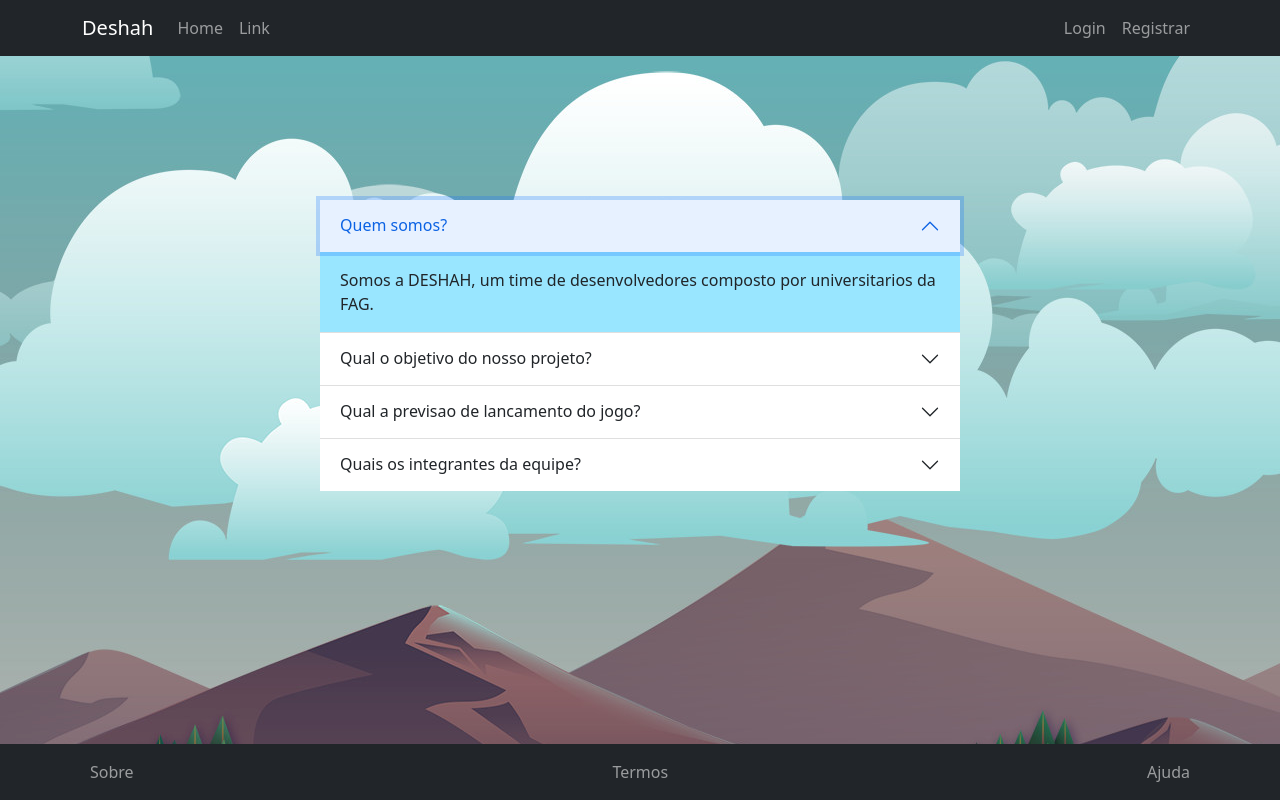
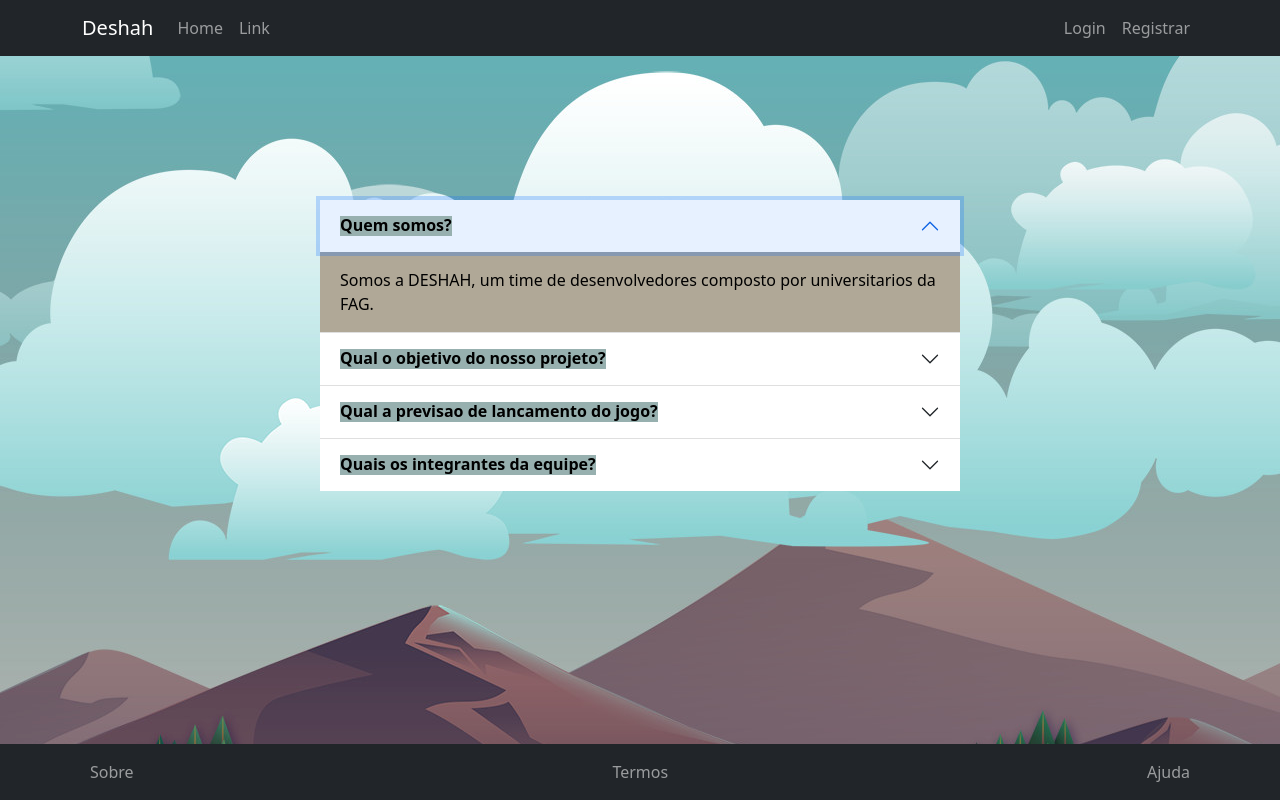
Before and after one commit to Nirayuki/deshah, a Next.js app: page /sobre in a window 1280 px wide. Both pictures are taken after a click on the button "Quem somos?". Built offline with nearby package versions, Linux system fonts and the light colour scheme.

Commit message:
Algumas otimizacoes de codigo

```diff
--- a/pages/sobre.js
+++ b/pages/sobre.js
@@ -7,41 +7,71 @@ import CustomColorContainer from '../src/components/CustomColorContainer';
 export default function Sobre() {// sobre somos negrito etc backgroun e fundo branco
     return (
 
-         <Layout>
-             <div style={{background:'url(background.png)',backgroundPosition:'center center',height:'100vh'}}>
-                <Accordion style={{width:'50%', marginLeft:'auto', marginRight:'auto', position:'relative', top:'200px'}} flush >
+        <Layout>
 
-                    <Accordion.Item  eventKey="0">
-                        <Accordion.Header as='h1'>Quem somos?</Accordion.Header>
+            <style type="text/css">
+                {`
 
-                        <Accordion.Body style={{background:'#99e6ff'}}>
+                    .AccordionHead{
+                        font-weight:bold;
+                        color:#000;
+                        background:#97b0af;
+
+                    }
+
+                    .AccordionBody{
+                        background-color: #b0a897;
+                        color: #000;
+                        font-weight:500;
+                    }
+
+
+                `}
+            </style>
+            <div style={{ background: 'url(background.png)', backgroundPosition: 'center center', height: '100vh' }}>
+                <Accordion style={{ width: '50%', marginLeft: 'auto', marginRight: 'auto', position: 'relative', top: '200px'  }} flush  >
+
+                    <Accordion.Item eventKey="0" >
+                        <Accordion.Header>
+                            <div className='AccordionHead'>Quem somos?</div>
+                        </Accordion.Header>
+
+                        <Accordion.Body className='AccordionBody'>
                             Somos a DESHAH, um time de desenvolvedores composto por universitarios da FAG.
                         </Accordion.Body>
                     </Accordion.Item>
 
                     <Accordion.Item eventKey="1">
-                        <Accordion.Header>Qual o objetivo do nosso projeto?</Accordion.Header>
+                        <Accordion.Header>
+                            <div className='AccordionHead'>Qual o objetivo do nosso projeto?</div>
+                        </Accordion.Header>
 
-                        <Accordion.Body style={{background:'#99e6ff'}}>
+                        <Accordion.Body className='AccordionBody'>
                             Trazer um produto, sendo ele o jogo e site que traga felicidade ao publico
                         </Accordion.Body>
                     </Accordion.Item>
 
                     <Accordion.Item eventKey="2">
-                        <Accordion.Header>Qual a previsao de lancamento do jogo?</Accordion.Header>
+                        <Accordion.Header>
+                            <div className='AccordionHead'>Qual a previsao de lancamento do jogo?</div>
+                        </Accordion.Header>
 
-                        <Accordion.Body style={{background:'#99e6ff'}}>
+                        <Accordion.Body className='AccordionBody'>
                             Dezembro de 2022
                         </Accordion.Body>
                     </Accordion.Item>
 
                     <Accordion.Item eventKey="3">
-                        <Accordion.Header>Quais os integrantes da equipe?</Accordion.Header>
+                        <Accordion.Header>
+                            <div className='AccordionHead'>Quais os integrantes da equipe?</div>
+                        </Accordion.Header>
 
-                        <Accordion.Body style={{background:'#99e6ff'}}>
+                        <Accordion.Body className='AccordionBody'>
                             Samuel, Hugo, Henrique, Aron, Eduardo, David
                         </Accordion.Body>
                     </Accordion.Item>
+
+
                 </Accordion>
             </div>
         </Layout>
```
